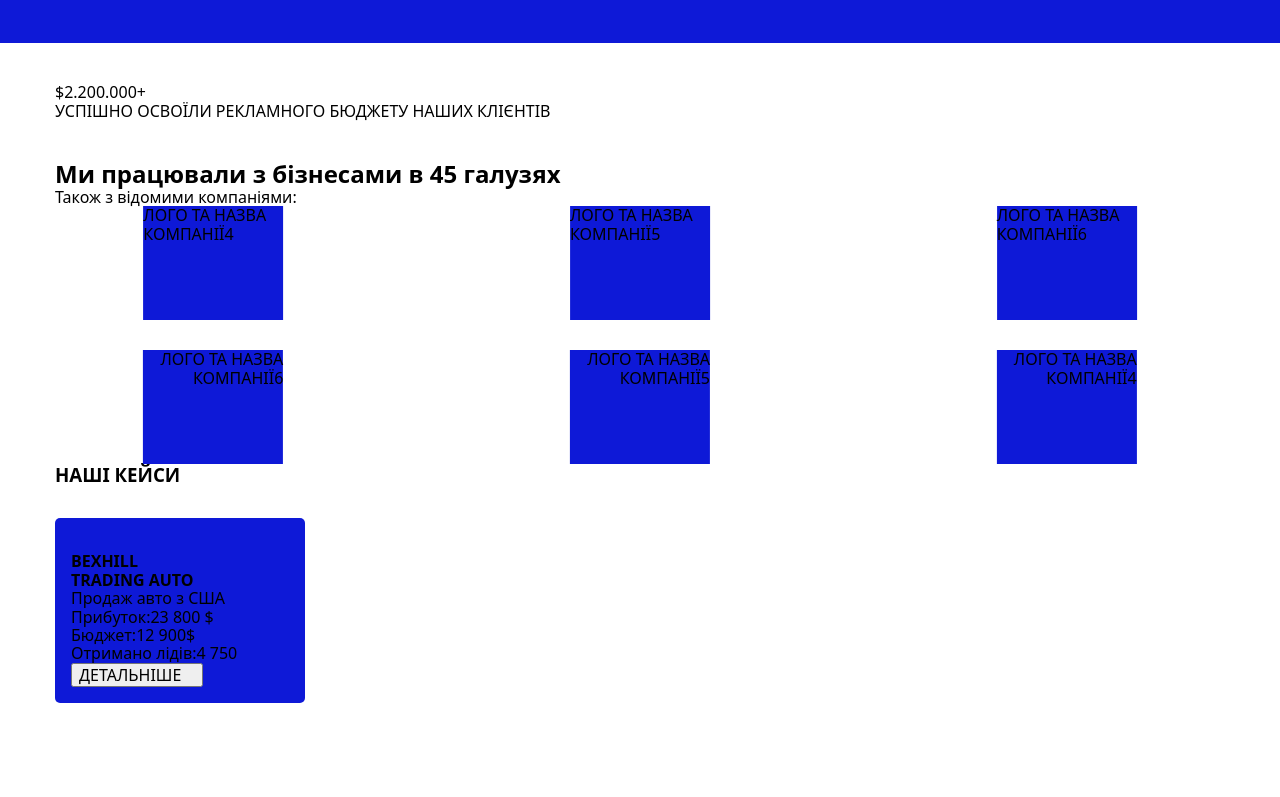
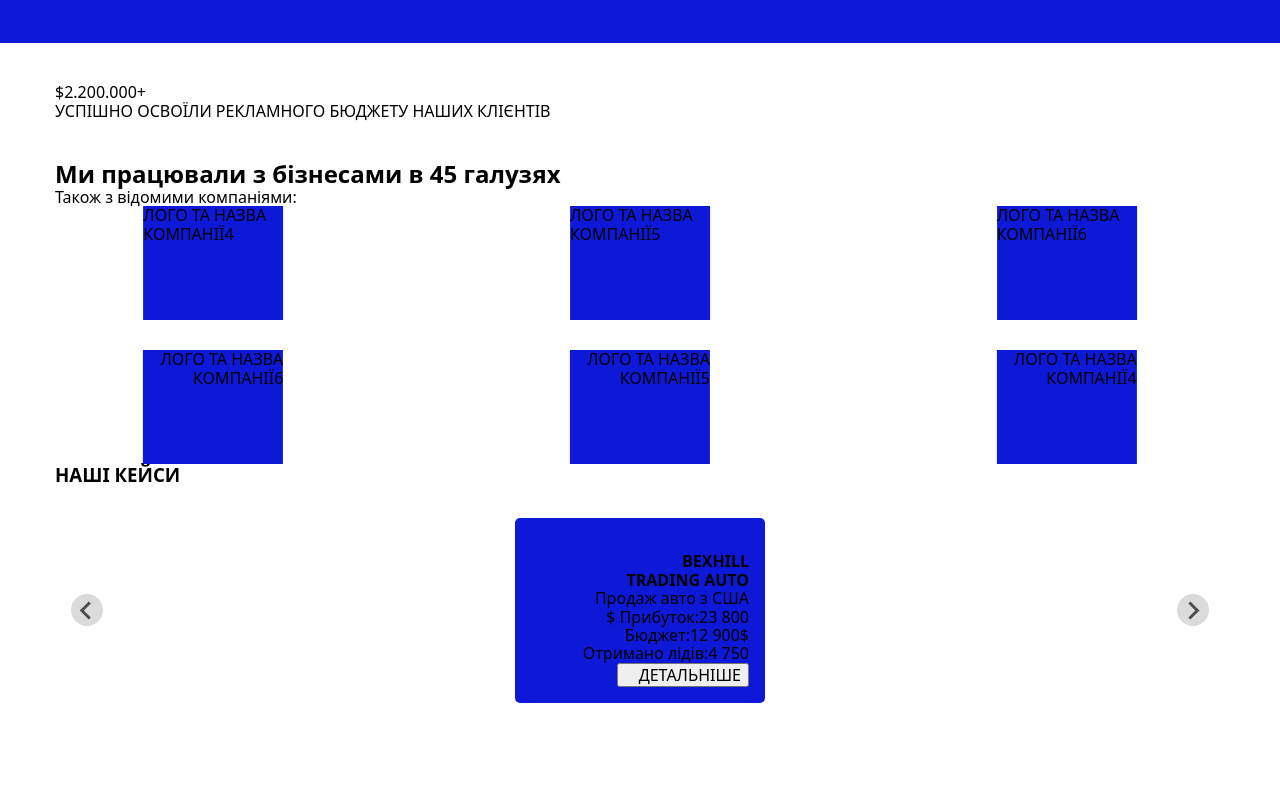
Before and after one commit to Thonatosss/marketing, a website: page index.html in a window 1280 px wide. Shown: the part 733-1530 px from the top of the page. After the commit the page ends 1468 px from the top, so only its background shows below. Drawn offline with nearby package versions, Linux system fonts and the light colour scheme.

Commit message:
trying..

```diff
--- a/index.html
+++ b/index.html
@@ -127,10 +127,10 @@
             <h3 class="our-cases-title">
               НАШІ КЕЙСИ
             </h3>
-            <section class="our-cases-splide" id="splide3" aria-label="Splide Basic HTML Example">
-              <div class="our-cases-splide__track">
+            <div class="splide" id="splide3" role="group" aria-label="Splide Basic HTML Example">
+              <div class="splide__track">
                 <ul class="splide__list">
-                  <li class="splide__slide"><div class="our-cases-card-container">
+                  <li class="splide__slide">
                     <div class="card js-card">
                       <div class="card__wrapper">
                         <div class="card__side is-active">
@@ -165,11 +165,10 @@
                         </div>
                       </div>
                     </div>
-                  </div></li>
-
+                  </li>
                 </ul>
               </div>
-            </section>
+            </div>
           </div>
         </section>
         <script type="module" src="./js/carousel.js"></script>
--- a/js/carousel.js
+++ b/js/carousel.js
@@ -1,6 +1,6 @@
-// import Splide from '@splidejs/splide';
 
-const slide = document.querySelector('.splide');
+
+const slide = document.getElementById('splide3');
 
 new Splide( '#splide1', {
     type: 'loop',
--- a/js/our-cases-splider.js
+++ b/js/our-cases-splider.js
@@ -5,6 +5,7 @@ let switching = false
 
 $('#card-btn').click(flipCard)
 $('#back-card-btn').click(flipCard)
+
 
 function flipCard () {
    if (switching) {
```
